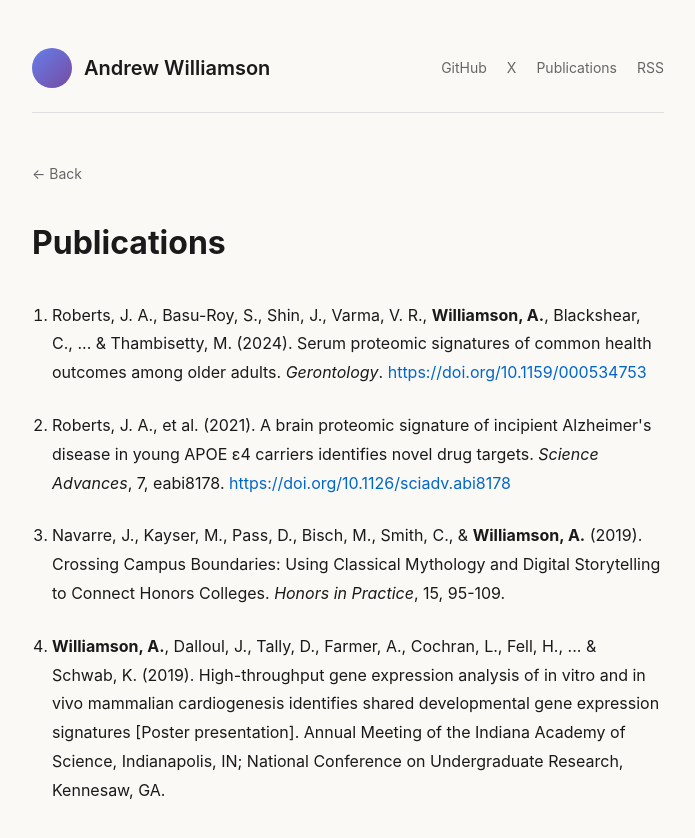
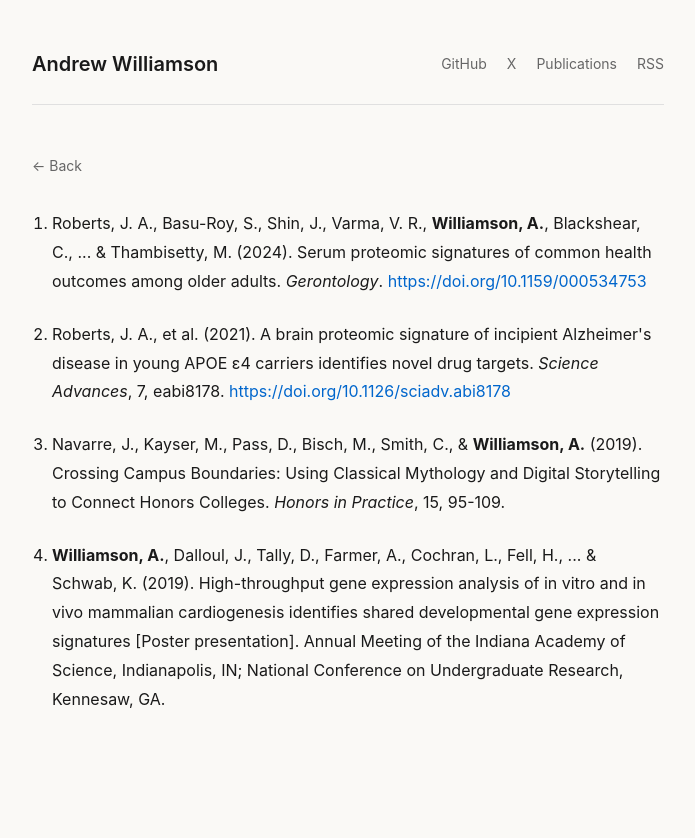
Before and after one commit to awilliamson10/awilliamson10.github.io, a Jekyll site: the page built from publications.md, in a window 1280 px wide. Shown: the top 838 px of the page, without its empty margins (292-987 px from the left). Built offline with Jekyll 4.4.1, drawn with Linux system fonts in a browser that asks for light colours.

Commit message:
formatting

```diff
--- a/_layouts/post.html
+++ b/_layouts/post.html
@@ -4,7 +4,6 @@ layout: default
 
 <header>
   <div class="profile">
-    <div class="profile-picture"></div>
     <h1><a href="{{ '/' | relative_url }}">{{ site.title }}</a></h1>
   </div>
   <nav class="social">
--- a/index.html
+++ b/index.html
@@ -4,7 +4,6 @@ layout: default
 
 <header>
   <div class="profile">
-    <div class="profile-picture"></div>
     <h1>{{ site.title }}</h1>
   </div>
   <nav class="social">
--- a/publications.md
+++ b/publications.md
@@ -6,7 +6,6 @@ permalink: /publications/
 
 <header>
   <div class="profile">
-    <div class="profile-picture"></div>
     <h1><a href="{{ '/' | relative_url }}">{{ site.title }}</a></h1>
   </div>
   <nav class="social">
@@ -26,8 +25,6 @@ permalink: /publications/
 <main class="publications-content">
   <a href="{{ '/' | relative_url }}" class="back-link">← Back</a>
 
-  <h1>Publications</h1>
-
   <ol class="publications-list">
     <li>
       Roberts, J. A., Basu-Roy, S., Shin, J., Varma, V. R., <strong>Williamson, A.</strong>, Blackshear, C., ... & Thambisetty, M. (2024). Serum proteomic signatures of common health outcomes among older adults. <em>Gerontology</em>. <a href="https://doi.org/10.1159/000534753">https://doi.org/10.1159/000534753</a>
```
